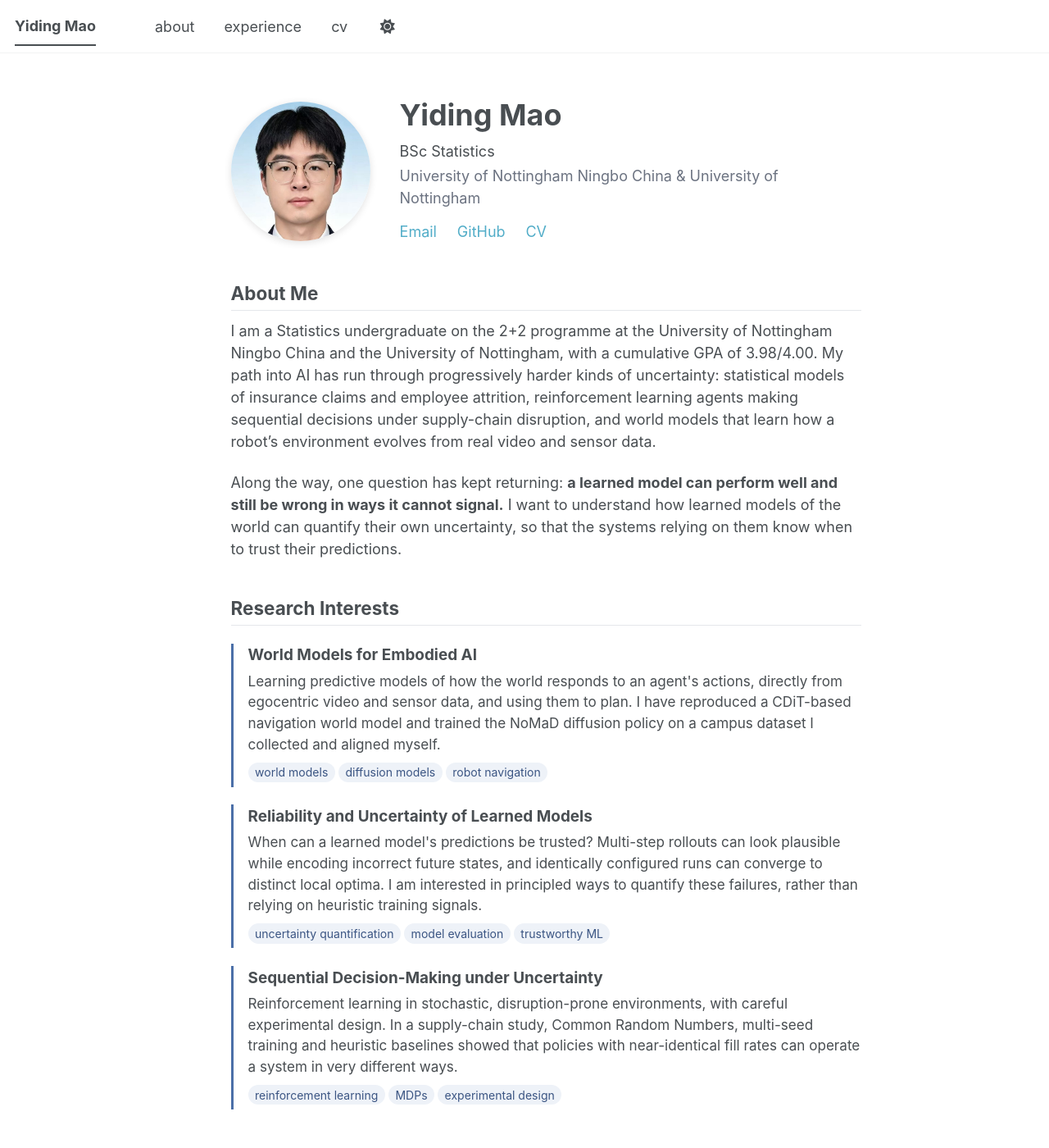
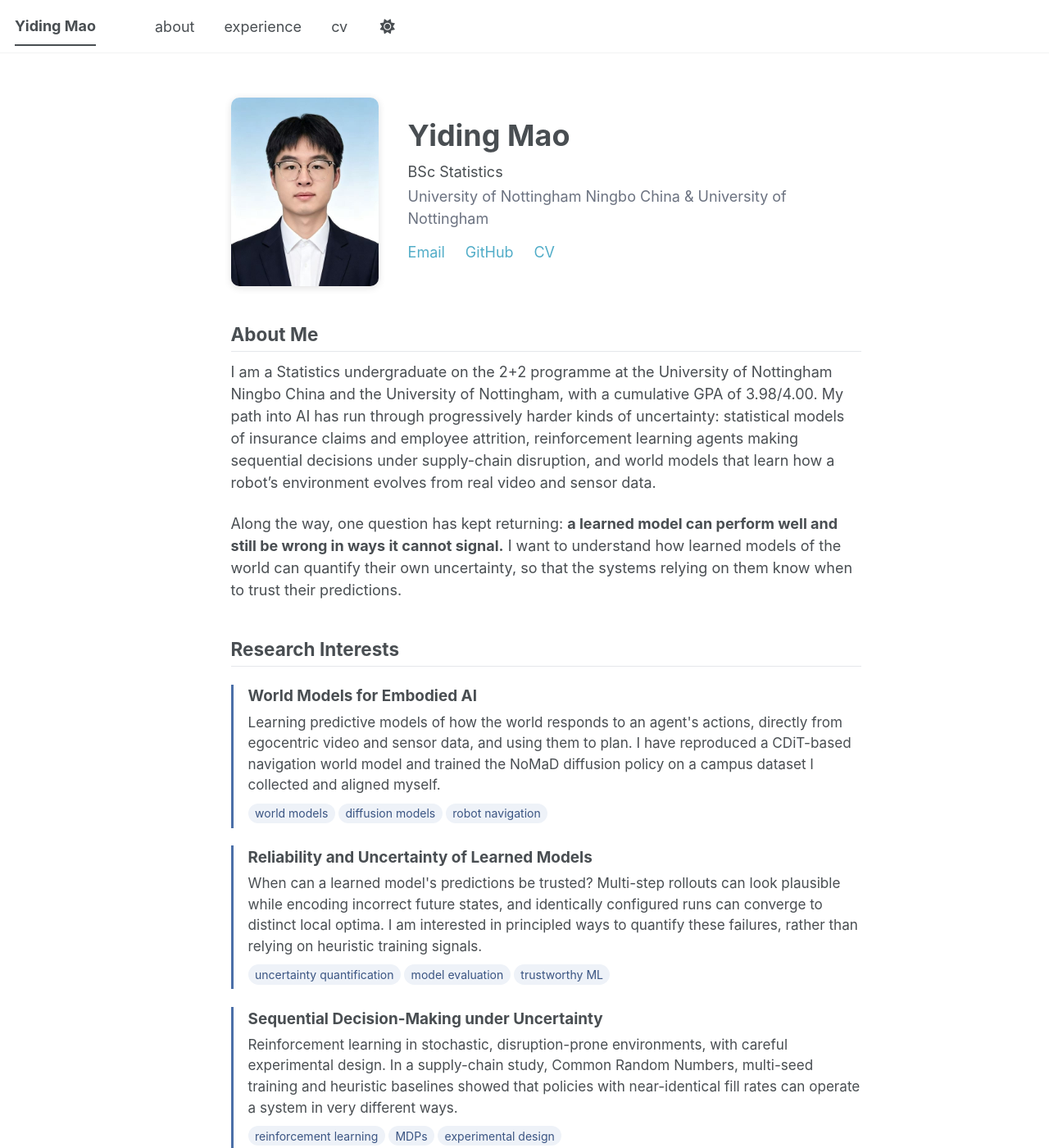
Before and after one commit to maoyidingnb-png/maoyidingnb-png.github.io, a Jekyll site: the page built from _pages/about.md, in a window 1280 px wide and 1400 px high. Shown: the whole window at 82% size. Built offline with Jekyll 4.4.1, drawn with Linux system fonts in a browser that asks for light colours; a style sheet for code colours, icons or effects is not loaded.

Commit message:
Use half-length portrait photo on homepage
Co-Authored-By: Claude Opus 5.5 <noreply@anthropic.com>
Claude-Session: https://claude.ai/code/session_01TYsEXgdrEjd9vNFr6WmACS

```diff
--- a/_pages/about.md
+++ b/_pages/about.md
@@ -8,7 +8,7 @@ redirect_from:
 
 <style>
   .hp-header { display:flex; flex-wrap:wrap; align-items:center; gap:2em; margin:1em 0 2.2em; }
-  .hp-photo { width:170px; height:170px; border-radius:50%; object-fit:cover; flex-shrink:0; box-shadow:0 2px 10px rgba(0,0,0,.12); }
+  .hp-photo { width:180px; height:auto; border-radius:10px; flex-shrink:0; box-shadow:0 2px 10px rgba(0,0,0,.12); }
   .hp-info { flex:1; min-width:240px; }
   .hp-info h1 { margin:0 0 .25em; font-size:2em; }
   .hp-info p { margin:.15em 0; }
@@ -31,7 +31,7 @@ redirect_from:
 </style>
 
 <div class="hp-header">
-  <img class="hp-photo" src="/images/profile.jpg" alt="Yiding Mao">
+  <img class="hp-photo" src="/images/profile-portrait.jpg" alt="Yiding Mao">
   <div class="hp-info">
     <h1>Yiding Mao</h1>
     <p class="hp-role">BSc Statistics</p>
```
Also changed, not shown: images/profile-portrait.jpg (added).
